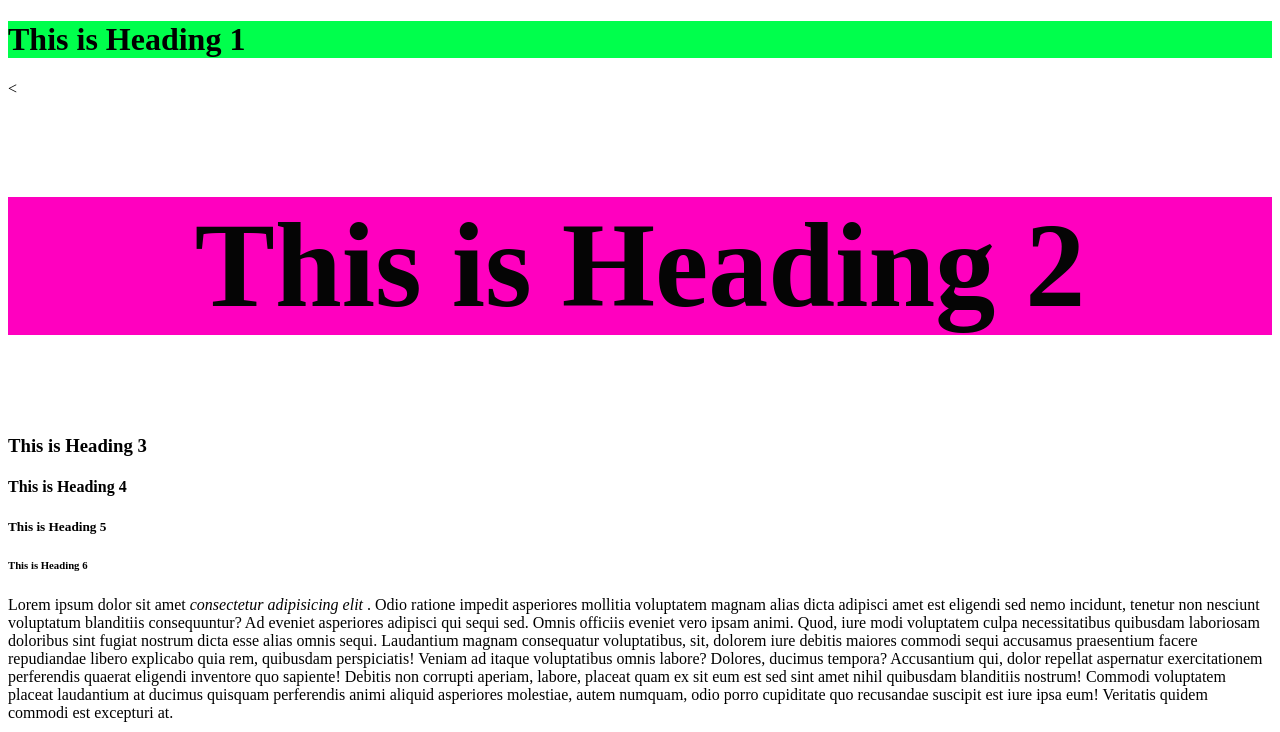
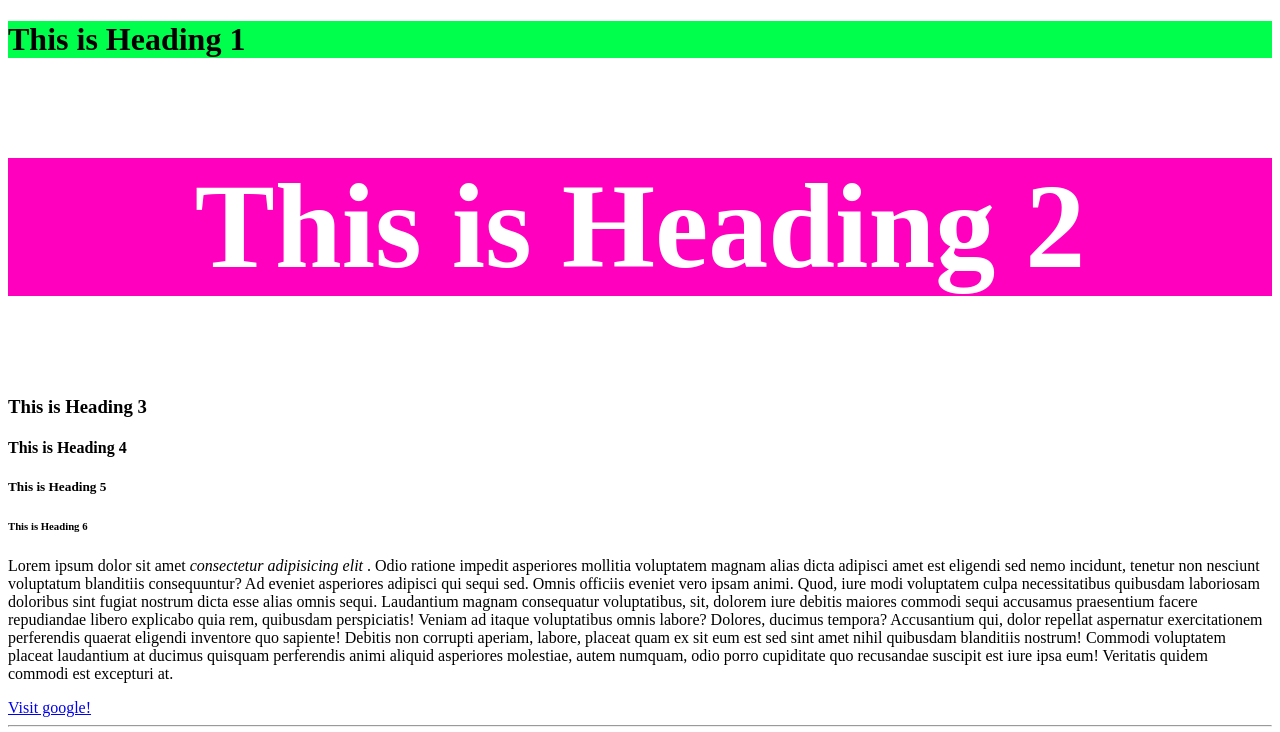
Before and after one commit to BowaGitHubbers/HTML_intro, a plain HTML site: page index.html in a window 1280 px wide. Shown: the top 732 px of the page. Drawn offline with Linux system fonts and the light colour scheme.

Commit message:
Update index.html

```diff
--- a/index.html
+++ b/index.html
@@ -9,7 +9,7 @@
   <!-- This is h1 -->
   <h1 style="background-color: rgb(0, 255, 76)">This is Heading 1</h1>
   <!-- h2 -->
-  < <h2 style="color: rgb(5, 5, 5);" style="background-color: rgb(241, 16, 155);"> This is Heading 2</h2>
+  <h2>This is Heading 2</h2>
   <h3>This is Heading 3</h3>
   <h4>This is Heading 4</h4>
   <h5>This is Heading 5</h5>
```
